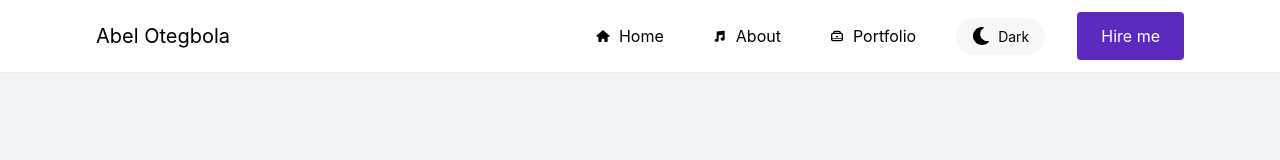
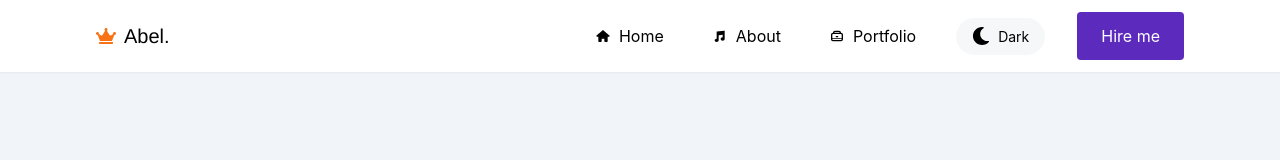
Before and after one commit to abel-otegbola/Portfolio, a Next.js app: page / in a window 1280 px wide. Shown: the top 160 px of the page. Built offline with nearby package versions, Linux system fonts and the light colour scheme.

Commit message:
feat: add icon to navbar name

```diff
--- a/components/navbar/Navbar.js
+++ b/components/navbar/Navbar.js
@@ -1,6 +1,6 @@
 import Link from "next/link";
 import { useEffect, useState } from "react";
-import { FaMoon, FaSun } from "react-icons/fa";
+import { FaCrown, FaMoon, FaStarOfDavid, FaSun } from "react-icons/fa";
 import { TiBriefcase, TiHome, TiNotes } from "react-icons/ti";
 import Button from "../button/button";
 
@@ -24,8 +24,8 @@ const Navbar = () => {
 
   return (
     <div className="flex sticky top-0 shadow-sm bg-white dark:bg-body items-center justify-between md:p-3 p-5 md:px-[7.5%] px-[5%] z-10">
-      <h1 className='min-w-[20%] text-xl'>
-        Abel Otegbola
+      <h1 className='flex gap-2 items-center min-w-[20%] text-xl'>
+        <FaCrown className="text-orange-500"/> <span className="font-[Helvetica]">Abel.</span>
       </h1>
       <nav
         className={`lg:static lg:w-[auto] lg:p-0 p-[5%] w-[75%] fixed lg:flex items-center gap-8 right-0 top-0 bg-white dark:bg-body overflow-hidden transition-all duration-700 z-20 lg:h-[auto] h-screen ${
```
